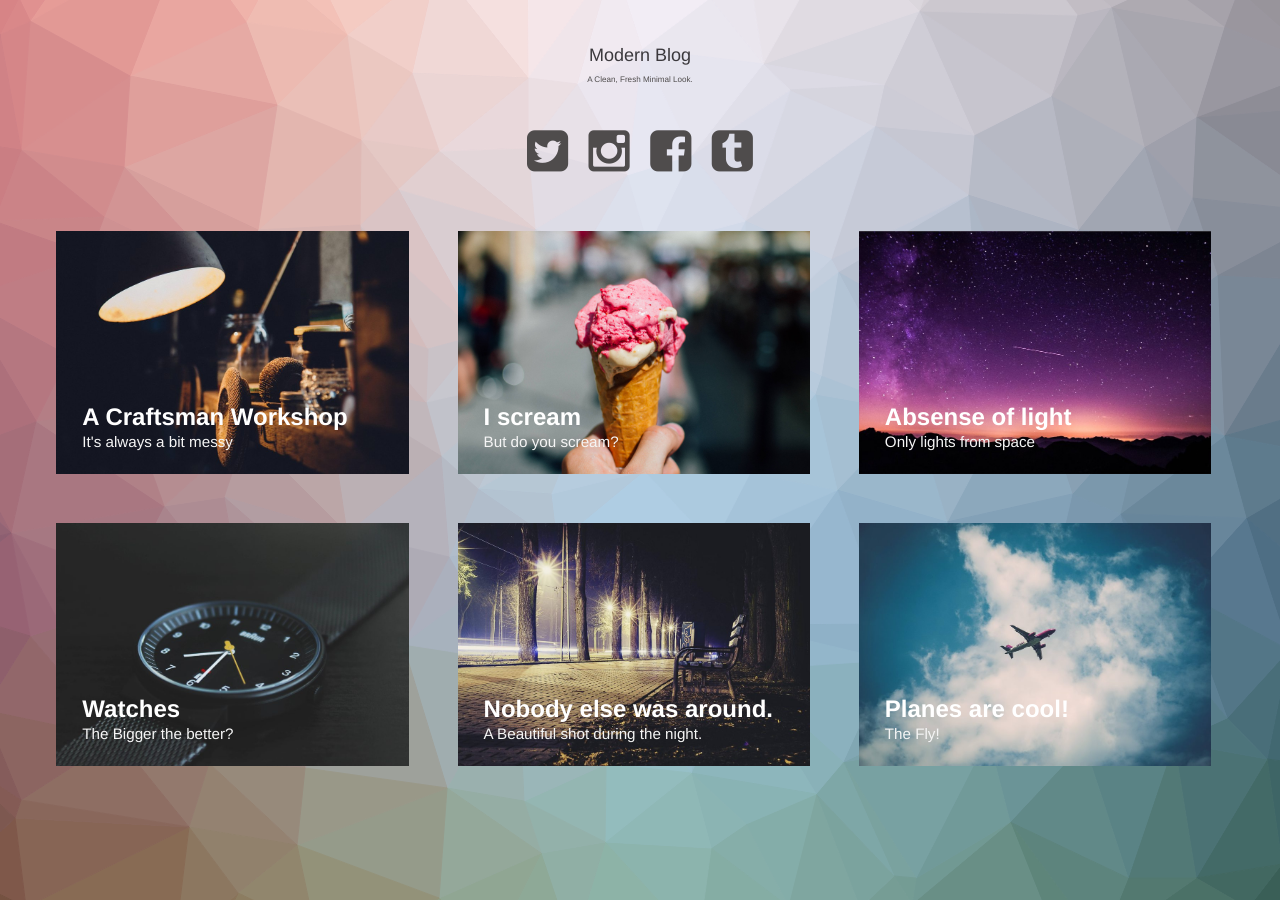
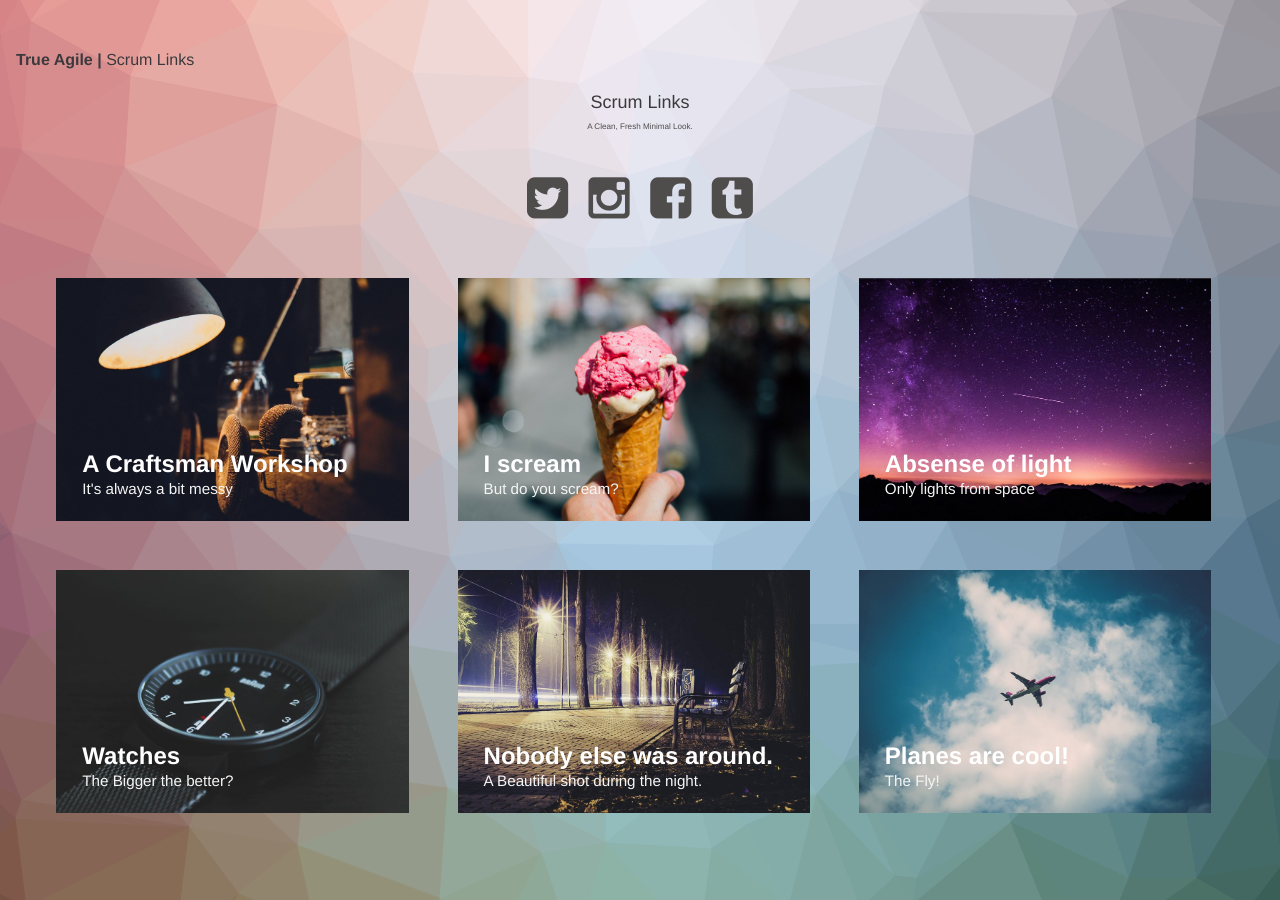
Before and after one commit to IamJackReed/iamjackreed, a Jekyll site: the page built from index.html, in a window 1280 px wide. Built offline with Jekyll 4.4.1, drawn with Linux system fonts in a browser that asks for light colours.

Commit message:
Update index.html

```diff
--- a/index.html
+++ b/index.html
@@ -28,7 +28,8 @@ layout: compress
 <body class="body">
 <div class="container">
     <header class="header">
-        <h1>Modern Blog<span>A Clean, Fresh Minimal Look.</span></h1>
+      <p style="text-align: left;"><strong>True Agile |</strong> Scrum Links</p>
+        <h1>Scrum Links<span>A Clean, Fresh Minimal Look.</span></h1>
         <nav class="links">
             <a href="#"><i class="fa fa-twitter-square fa-3x"></i></a>
             <a href="#"><i class="fa fa-instagram fa-3x"></i></a>
```
